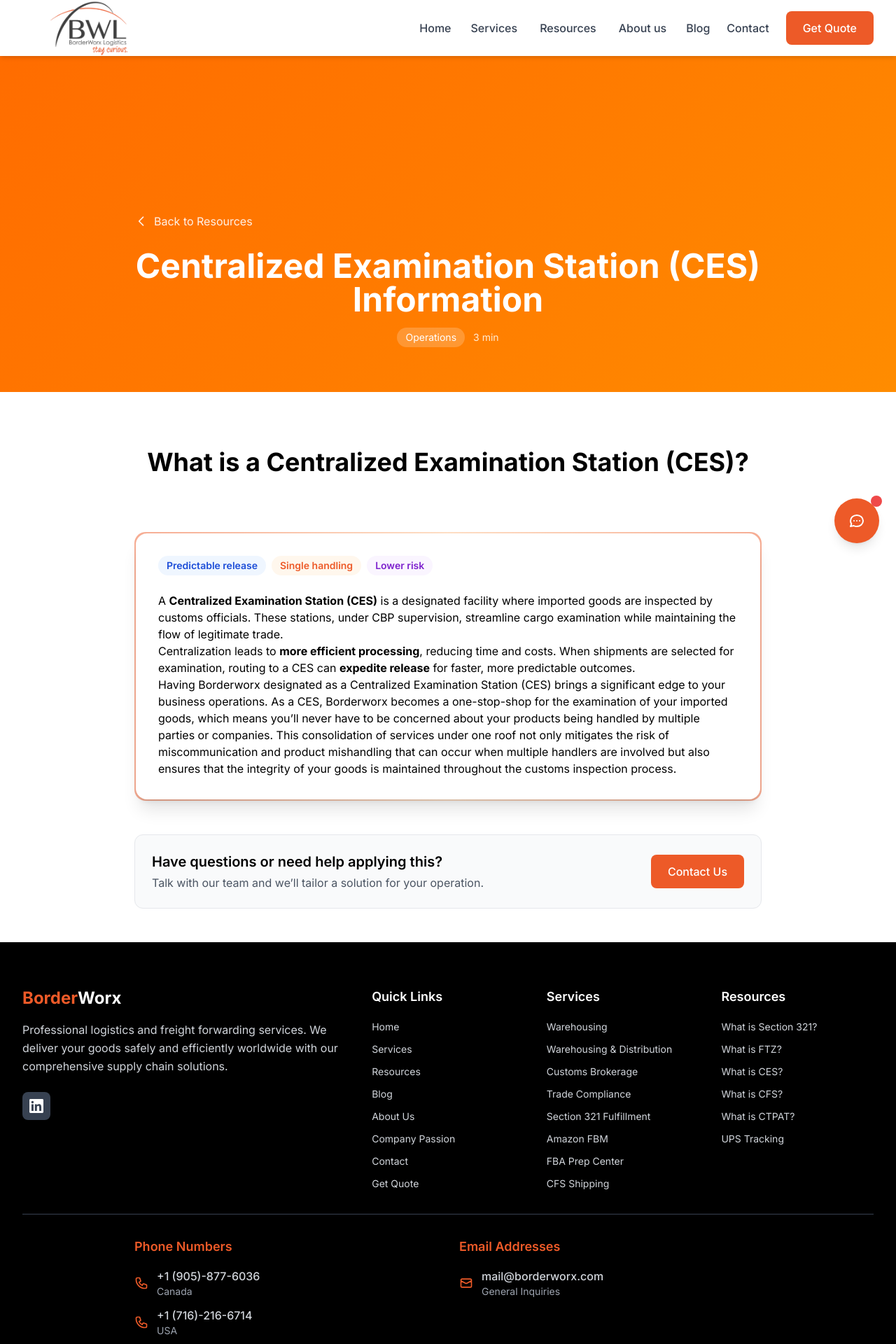
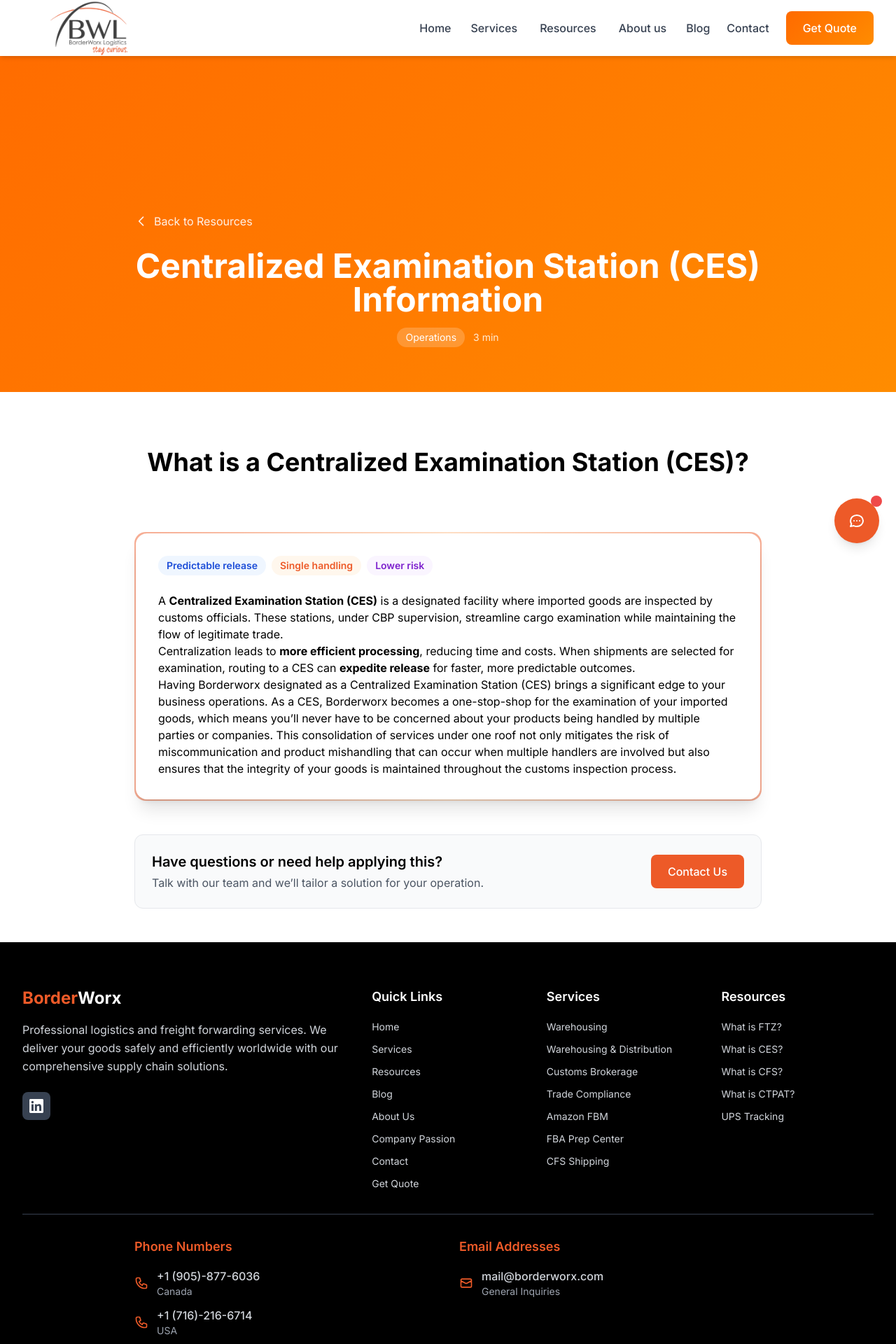
Before and after one commit to asharipov-borderworx/borderworx-portal, a Next.js app: page /resources/centralized-examination-station-ces-information in a window 1280 px wide. Shown: the top 1920 px of the page at 70% size. Built offline with nearby package versions, Linux system fonts and the light colour scheme.

Commit message:
Removed section 321 completely from the website and recolorred the button of the get quote to hero-gradient and and changed the text of 2003

```diff
--- a/src/app/resources/[slug]/page.tsx
+++ b/src/app/resources/[slug]/page.tsx
@@ -14,7 +14,6 @@
   if (!resource) return notFound()
 
   const headingMap: Record<string, string> = {
-    'section-321-information': 'What is Section 321?',
     'foreign-trade-zone-ftz-information': 'What is a Foreign Trade Zone (FTZ)?',
     'centralized-examination-station-ces-information': 'What is a Centralized Examination Station (CES)?',
     'container-freight-station-cfs-information': 'What is a Container Freight Station (CFS)?',
@@ -69,13 +68,6 @@
                 <div className="rounded-2xl bg-white shadow-xl p-6 md:p-8">
                   {/* Engaging highlight strip */}
                   <div className="mb-6 flex flex-wrap items-center gap-2">
-                    {(resource.slug === 'section-321-information') && (
-                      <>
-                        <span className="px-3 py-1 rounded-full bg-orange-50 text-primary font-semibold text-sm">$800 de minimis</span>
-                        <span className="px-3 py-1 rounded-full bg-green-50 text-green-700 font-semibold text-sm">Duty‑free</span>
-                        <span className="px-3 py-1 rounded-full bg-blue-50 text-blue-700 font-semibold text-sm">CBP compliant</span>
-                      </>
-                    )}
                     {(resource.slug === 'foreign-trade-zone-ftz-information') && (
                       <>
                         <span className="px-3 py-1 rounded-full bg-orange-50 text-primary font-semibold text-sm">Defer duties</span>
@@ -113,22 +105,6 @@
                     )}
                   </div>
                   <article className="prose prose-lg max-w-none">
-                {resource.slug === 'section-321-information' && (
-                  <div>
-                    <p>
-                      Section 321 is a shipment type under the United States tariff and trade laws that allows the <strong className="text-secondary">duty‑free</strong> entry of merchandise into the United States. The key feature of Section 321 is that it enables a single shipment of goods valued at <strong className="text-secondary">$800</strong> or less to enter the country without paying duties or taxes, provided it meets certain conditions set forth by the U.S. <strong className="text-secondary">Customs and Border Protection (CBP)</strong>.
-                    </p>
-                    <p>
-                      To utilize these benefits, businesses and individuals must ensure their shipments are properly <strong className="text-secondary">declared and documented</strong>, meeting all <strong className="text-secondary">CBP requirements</strong> for a hassle‑free import process.
-                    </p>
-                    <p>
-                      At <strong className="text-secondary">Borderworx</strong>, we specialize in understanding the nuances of United States tariff and trade laws and their applications. Our expertise lies in identifying <strong className="text-secondary">eligible shipments</strong> and ensuring that they meet all the criteria set by the U.S. CBP. This expertise is critical, as improper <strong className="text-secondary">classification</strong> or <strong className="text-secondary">documentation</strong> can lead to delays and additional costs.
-                    </p>
-                    <p>
-                      For businesses, particularly those in <strong className="text-secondary">e‑commerce</strong>, this can mean substantial savings. By strategically planning shipments to stay within the <strong className="text-secondary">$800 threshold</strong>, businesses can avoid the usual <strong className="text-secondary">duty and tax</strong> expenses associated with importing goods into the United States.
-                    </p>
-                  </div>
-                )}
 
                 {resource.slug === 'foreign-trade-zone-ftz-information' && (
                   <div>
@@ -227,7 +203,6 @@
 
                 {/* Fallback for placeholders */}
                 {![
-                  'section-321-information',
                   'foreign-trade-zone-ftz-information',
                   'centralized-examination-station-ces-information',
                   'container-freight-station-cfs-information',
--- a/src/app/services/warehousing-distribution/page.tsx
+++ b/src/app/services/warehousing-distribution/page.tsx
@@ -9,7 +9,7 @@
 
 export const metadata: Metadata = {
   title: 'Warehousing & Distribution Solutions | BorderWorx Logistics',
-  description: 'Canada\'s leading 3PL fulfillment service with 49,000 sqft in GTA and 45,000 sqft in Buffalo. Section 321 compliant, FTZ certified, and CTPAT certified.',
+  description: 'Canada\'s leading 3PL fulfillment service with 49,000 sqft in GTA and 45,000 sqft in Buffalo. FTZ and CTPAT certified.',
 }
 
 export default function WarehousingDistributionPage() {
@@ -58,15 +58,6 @@
       icon: (
         <svg className="w-8 h-8 text-primary" fill="none" stroke="currentColor" viewBox="0 0 24 24">
           <path strokeLinecap="round" strokeLinejoin="round" strokeWidth={2} d="M9.75 17L9 20l-1 1h8l-1-1-.75-3M3 13h18M5 17h14a2 2 0 002-2V5a2 2 0 00-2-2H5a2 2 0 00-2 2v10a2 2 0 002 2z"/>
-        </svg>
-      )
-    },
-    {
-      title: "Section 321 Compliant",
-      description: "We will process your shipments in compliance with Section 321 to avoid unnecessary duties on shipments.",
-      icon: (
-        <svg className="w-8 h-8 text-primary" fill="none" stroke="currentColor" viewBox="0 0 24 24">
-          <path strokeLinecap="round" strokeLinejoin="round" strokeWidth={2} d="M9 12l2 2 4-4m6 2a9 9 0 11-18 0 9 9 0 0118 0z"/>
         </svg>
       )
     },
@@ -267,10 +258,6 @@
                     <path strokeLinecap="round" strokeLinejoin="round" strokeWidth={2} d="M9 5H7a2 2 0 00-2 2v12a2 2 0 002 2h10a2 2 0 002-2V7a2 2 0 00-2-2h-2M9 5a2 2 0 002 2h2a2 2 0 002-2M9 5a2 2 0 012-2h2a2 2 0 012 2m-6 9l2 2 4-4"/>
                   </svg>
                 </div>
-                <h3 className="text-lg font-bold mb-3">Section 321 Compliance</h3>
-                <p className="text-gray-300 text-sm">
-                  Specialized processing to minimize duties and streamline customs clearance
-                </p>
               </div>
 
               <div className="text-center">
--- a/src/components/Footer.tsx
+++ b/src/components/Footer.tsx
@@ -21,14 +21,12 @@
     { name: 'Warehousing & Distribution', href: '/services/warehousing-distribution' },
     { name: 'Customs Brokerage', href: '/services/customs-brokerage' },
     { name: 'Trade Compliance', href: '/services/trade-compliance' },
-    { name: 'Section 321 Fulfillment', href: '/services/section-321' },
     { name: 'Amazon FBM', href: '/services/amazon-fbm' },
     { name: 'FBA Prep Center', href: '/services/amazon-fba-prep' },
     { name: 'CFS Shipping', href: '/services/cfs-shipping' },
   ]
 
   const resources = [
-    { name: 'What is Section 321?', href: '/resources/section-321-information' },
     { name: 'What is FTZ?', href: '/resources/foreign-trade-zone-ftz-information' },
     { name: 'What is CES?', href: '/resources/centralized-examination-station-ces-information' },
     { name: 'What is CFS?', href: '/resources/container-freight-station-cfs-information' },
--- a/src/components/Header.tsx
+++ b/src/components/Header.tsx
@@ -125,7 +125,6 @@
                             { name: 'Warehousing & Distribution', href: '/services/warehousing-distribution' },
                             { name: 'Customs Brokerage – Canada & USA', href: '/services/customs-brokerage' },
                             { name: 'Trade Compliance Consulting', href: '/services/trade-compliance' },
-                            { name: 'Section 321 Fulfillment Canada', href: '/services/section-321' },
                             { name: 'Amazon FBM Fulfillment', href: '/services/amazon-fbm' },
                             { name: 'FBA Prep Center', href: '/services/amazon-fba-prep' },
                             { name: 'CFS Shipping Services', href: '/services/cfs-shipping' },
@@ -173,7 +172,6 @@
                     >
                       <div className="grid grid-cols-2 gap-2">
                         {[
-                          { name: 'What is Section 321?', href: '/resources/section-321-information' },
                           { name: 'What is a Foreign Trade Zone (FTZ)?', href: '/resources/foreign-trade-zone-ftz-information' },
                           { name: 'What is a Centralized Examination Station (CES)?', href: '/resources/centralized-examination-station-ces-information' },
                           { name: 'What is a CFS?', href: '/resources/container-freight-station-cfs-information' },
@@ -254,11 +252,7 @@
             })}
             <Link
               href="/quote"
-              className={`btn-primary transition-all duration-300 ${
-                isHomePage
-                  ? (isScrolled ? 'bg-primary text-white hover:bg-primary/90' : 'bg-white text-primary hover:bg-gray-100')
-                  : 'bg-primary text-white hover:bg-primary/90'
-              }`}
+              className={`btn-primary transition-all duration-300 hero-gradient text-white`}
             >
               Get Quote
             </Link>
@@ -349,7 +343,6 @@
                               { name: 'Warehousing & Distribution', href: '/services/warehousing-distribution' },
                               { name: 'Customs Brokerage – Canada & USA', href: '/services/customs-brokerage' },
                               { name: 'Trade Compliance Consulting', href: '/services/trade-compliance' },
-                              { name: 'Section 321 Fulfillment Canada', href: '/services/section-321' },
                               { name: 'Amazon FBM Fulfillment', href: '/services/amazon-fbm' },
                               { name: 'FBA Prep Center', href: '/services/amazon-fba-prep' },
                               { name: 'CFS Shipping Services', href: '/services/cfs-shipping' },
@@ -390,7 +383,6 @@
                           <div className="pl-6 pr-3 py-2 space-y-2 bg-gray-50 rounded-lg mt-2">
                             {[
                               { name: 'All Resources', href: '/resources', isMain: true },
-                              { name: 'What is Section 321?', href: '/resources/section-321-information' },
                               { name: 'What is a Foreign Trade Zone (FTZ)?', href: '/resources/foreign-trade-zone-ftz-information' },
                               { name: 'What is a Centralized Examination Station (CES)?', href: '/resources/centralized-examination-station-ces-information' },
                               { name: 'What is a CFS?', href: '/resources/container-freight-station-cfs-information' },
--- a/src/components/ProfessionalServices.tsx
+++ b/src/components/ProfessionalServices.tsx
@@ -33,7 +33,7 @@
                   <div className="grid grid-cols-2 gap-4 sm:gap-6 text-center">
                     <div className="col-span-2">
                       <div className="text-xl sm:text-2xl lg:text-3xl font-bold mb-1 sm:mb-2">Since 2003</div>
-                      <div className="text-orange-50 text-xs sm:text-sm">Years of Excellence</div>
+                      <div className="text-orange-50 text-xs sm:text-sm">Service Excellence</div>
                     </div>
                   </div>
                 </div>
--- a/src/data/resources.ts
+++ b/src/data/resources.ts
@@ -7,13 +7,6 @@
 }
 
 export const resources: Resource[] = [
-  {
-    slug: 'section-321-information',
-    title: 'Section 321 Information',
-    excerpt: 'Understand Section 321 and how $800 de minimis entries can reduce costs when importing into the United States.',
-    category: 'Compliance',
-    readTime: '3 min'
-  },
   {
     slug: 'foreign-trade-zone-ftz-information',
     title: 'Foreign Trade Zone (FTZ) Information',
```
